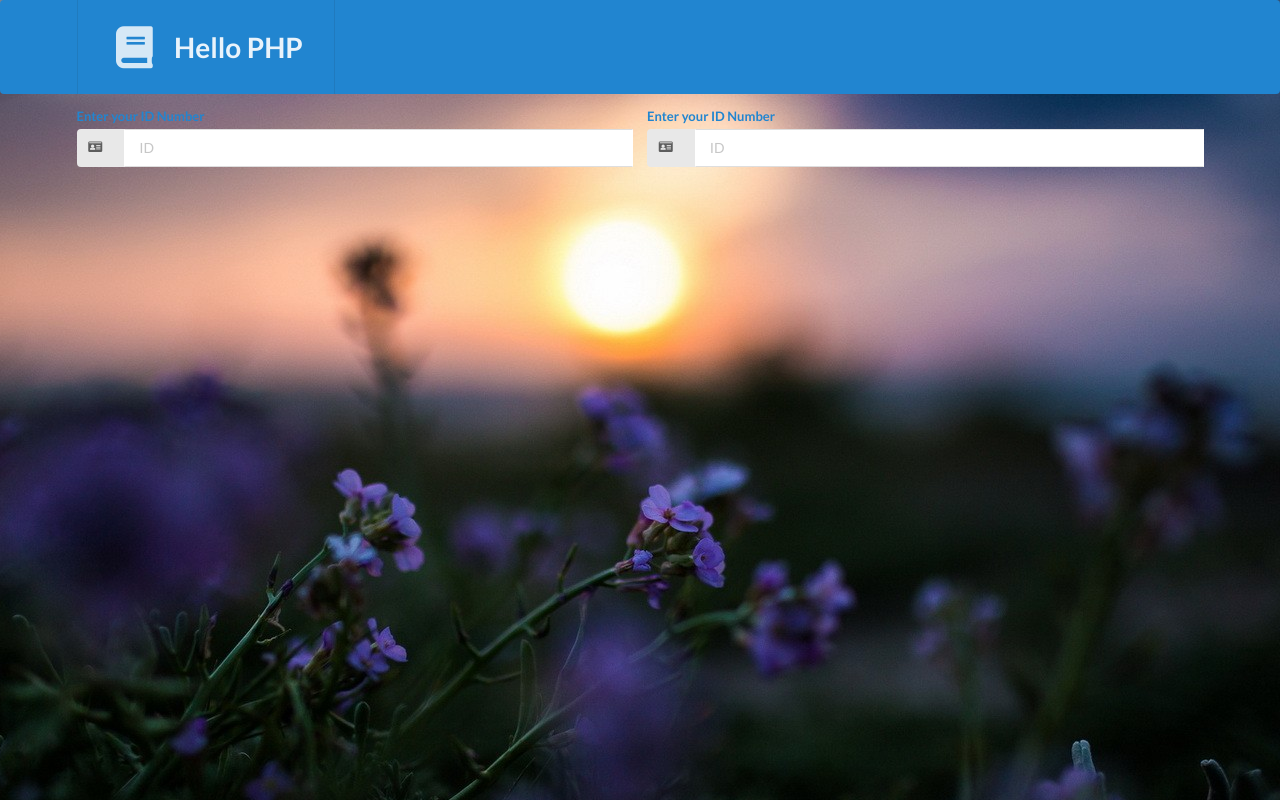
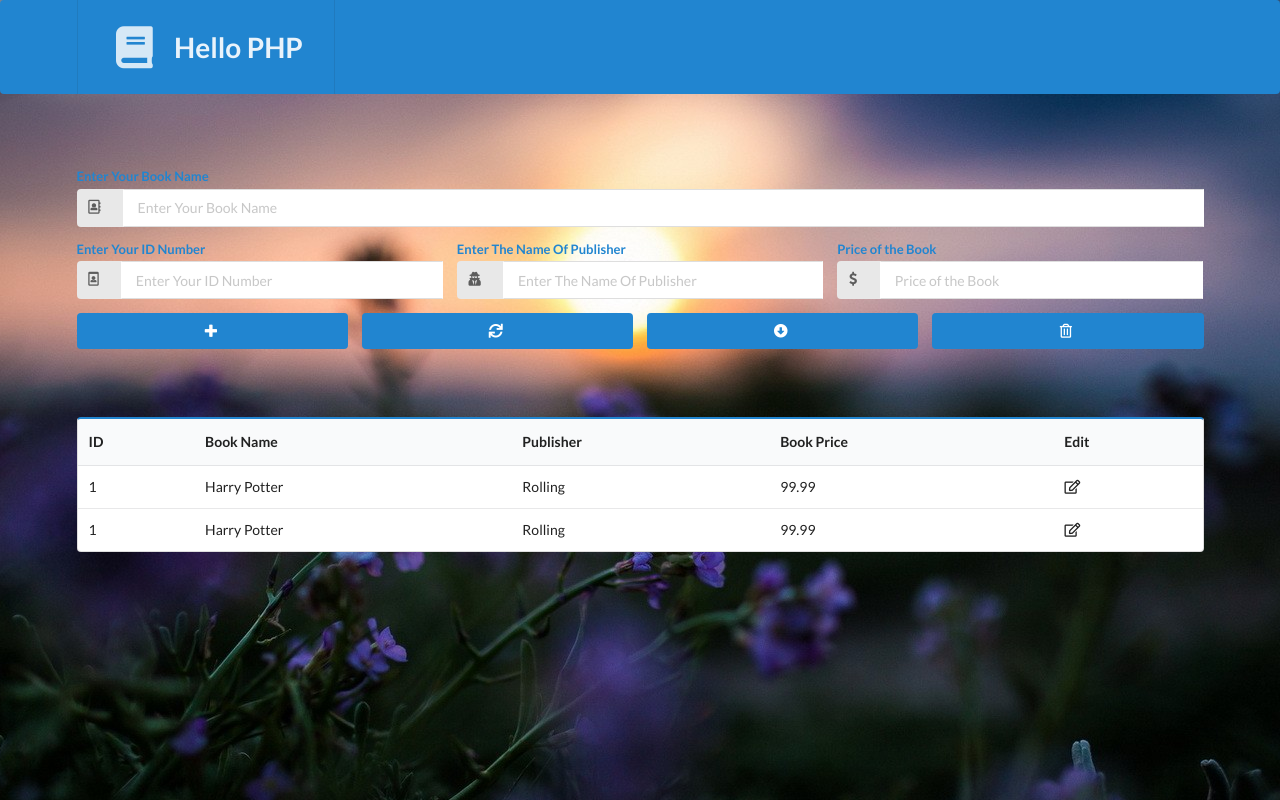
Before and after one commit to MdSamsuzzohaShayon/php-sql-uclteam-crud, a PHP site: page / in a window 1280 px wide. Run offline with PHP 8.4, Linux system fonts and the light colour scheme.

Commit message:
Style is ready to work with

```diff
--- a/index.php
+++ b/index.php
@@ -14,29 +14,66 @@
     <link rel="stylesheet" href="style.css">
 </head>
 <body>
+
 <div id="whole">
     <div class="ui menu inverted blue">
         <div class="ui container">
             <h1 class="ui header aligned center item"><i class="book icon"></i> Hello PHP</h1>
         </div>
     </div>
+    <br><br><br>
     <div class="ui container">
         <form action="" class="ui equal width form">
             <div class="fields">
-                <div class="field">
-                    <label for="id" class="ui blue header huge">Enter your ID Number</label>
-                    <div class="ui right labeled input">
-                        <label for="id" class="ui label"><i class="id card icon"></i></label>
-                        <input type="text" placeholder="ID" id="id">
-                    </div>
-                </div>
-                <?php inputElement(); ?>
+                <?php inputElement('<i class="address book outline icon"></i>', 'Enter Your Book Name', 'book_name', ''); ?>
+            </div>
+            <div class="fields">
+                <?php inputElement('<i class="id badge outline icon"></i>', 'Enter Your ID Number', 'book_id', ''); ?>
+                <?php inputElement('<i class="user secret icon"></i>', 'Enter The Name Of Publisher', 'book_publisher', ''); ?>
+                <?php inputElement('<i class="dollar sign icon"></i>', 'Price of the Book', 'book_price', ''); ?>
+            </div>
+            <div class="fields">
+                <?php buttonElement("btn-create", "ui animated button blue fluid", 'Create', "create", '<i class="plus icon"></i>'); ?>
+                <?php buttonElement("btn-read", "ui animated button blue fluid", 'Read', "read", '<i class="sync icon"></i>'); ?>
+                <?php buttonElement("btn-update", "ui animated button blue fluid", 'Update', "update", '<i class="arrow alternate circle down icon"></i>'); ?>
+                <?php buttonElement("btn-delete", "ui animated button blue fluid", 'Delete', "delete", '<i class="trash alternate outline icon"></i>'); ?>
             </div>
         </form>
+        <br><br>
+        <table class="ui blue table">
+            <thead>
+            <tr>
+                <th>ID</th>
+                <th>Book Name</th>
+                <th>Publisher</th>
+                <th>Book Price</th>
+                <th>Edit</th>
+            </tr>
+            </thead>
+
+            <tbody>
+            <tr>
+                <td>1</td>
+                <td>Harry Potter</td>
+                <td>Rolling</td>
+                <td>99.99</td>
+                <td><i class="edit outline icon"></i></td>
+            </tr>
+            <tr>
+                <td>1</td>
+                <td>Harry Potter</td>
+                <td>Rolling</td>
+                <td>99.99</td>
+                <td><i class="edit outline icon"></i></td>
+            </tr>
+            </tbody>
+        </table>
+
     </div>
 </div>
 
 
+<script src="https://cdnjs.cloudflare.com/ajax/libs/jquery/3.4.1/jquery.min.js"></script>
     <script src="https://cdnjs.cloudflare.com/ajax/libs/semantic-ui/2.4.1/semantic.min.js"></script>
 </body>
 </html>
--- a/php/component.php
+++ b/php/component.php
@@ -1,16 +1,34 @@
 <?php
 
 
-function inputElement()
+function inputElement($icon, $placeholder, $name, $value)
 {
     $ele = "
         <div class=\"field\">
-            <label for=\"id\" class=\"ui blue header huge\">Enter your ID Number</label>
+            <label for='$name' class=\"ui blue header huge\">$placeholder</label>
             <div class=\"ui right labeled input\">
-                <label for=\"id\" class=\"ui label\"><i class=\"id card icon\"></i></label>
-                <input type=\"text\" placeholder=\"ID\" id=\"id\">
+                <label for=\"id\" class=\"ui label\">$icon</label>
+                <input name='$name' autocomplete='off' value='$value' type=\"text\" placeholder='$placeholder' id=\"id\">
             </div>
         </div>
 ";
     echo $ele;
 }
+
+
+function buttonElement($btnid, $styleclass, $text, $name, $icon)
+{
+    $btn = "
+    <div class='field'>
+    <div name='$name' class='$styleclass' tabindex=\"0\">
+          <div class=\"visible content\">
+            $icon
+          </div>
+           <div class=\"hidden content\"> $text </div>
+    </div>
+</div>
+
+    ";
+
+    echo $btn;
+}
```
